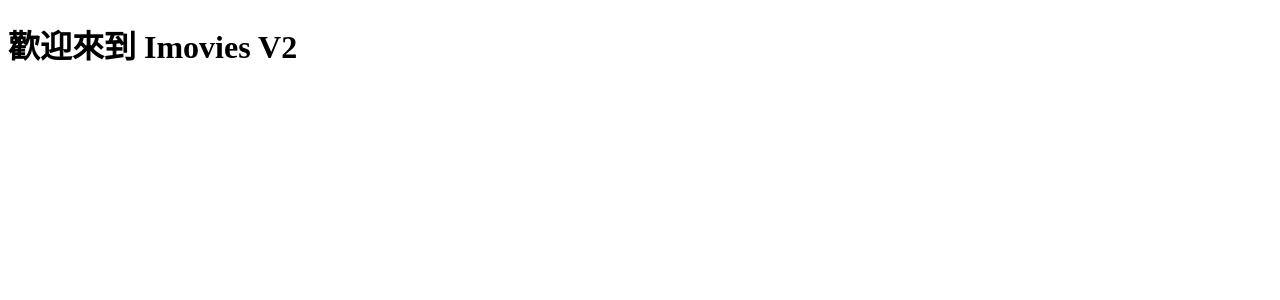
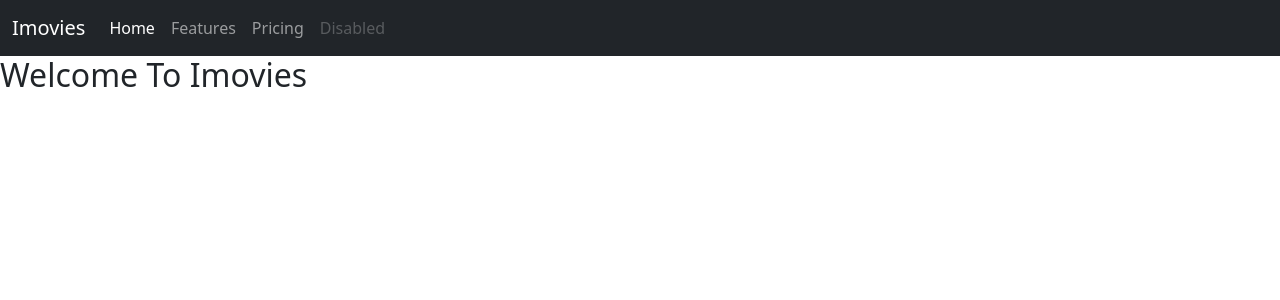
Before and after one commit to weijay0804/Flask-Imovies-V2, a Flask app: page / in a window 1280 px wide. Shown: the top 300 px of the page. Run offline with Flask 2, Linux system fonts and the light colour scheme; data that the repository does not hold is empty.

Commit message:
新增 base模板

```diff
--- a/app/api/movies.py
+++ b/app/api/movies.py
@@ -1,5 +1,8 @@
-import re
-import flask
+'''
+
+    movies API
+
+'''
 
 
 from flask import jsonify, request
--- /dev/null
+++ b/app/templates/base.html
@@ -0,0 +1,38 @@
+<!-- base 模板 -->
+
+<!DOCTYPE html>
+<html lang="en">
+<head>
+    {% block head %}
+    <meta charset="UTF-8">
+    <meta http-equiv="X-UA-Compatible" content="IE=edge">
+    <meta name="viewport" content="width=device-width, initial-scale=1.0">
+    <link href="https://cdn.jsdelivr.net/npm/bootstrap@5.0.2/dist/css/bootstrap.min.css" rel="stylesheet" integrity="sha384-EVSTQN3/azprG1Anm3QDgpJLIm9Nao0Yz1ztcQTwFspd3yD65VohhpuuCOmLASjC" crossorigin="anonymous">
+    <script src="https://cdn.jsdelivr.net/npm/bootstrap@5.0.2/dist/js/bootstrap.bundle.min.js" integrity="sha384-MrcW6ZMFYlzcLA8Nl+NtUVF0sA7MsXsP1UyJoMp4YLEuNSfAP+JcXn/tWtIaxVXM" crossorigin="anonymous"></script>
+    <title> {% block title %} Document {% endblock title %}</title>
+    {% endblock head %}
+</head>
+<body>
+    <!-- 導覽列 -->
+    <nav class="navbar navbar-expand-lg navbar-dark bg-dark">
+        <div class="container-fluid">
+          <a class="navbar-brand" href="#">Imovies</a>
+          <button class="navbar-toggler" type="button" data-bs-toggle="collapse" data-bs-target="#navbarNavAltMarkup" aria-controls="navbarNavAltMarkup" aria-expanded="false" aria-label="Toggle navigation">
+            <span class="navbar-toggler-icon"></span>
+          </button>
+          <div class="collapse navbar-collapse" id="navbarNavAltMarkup">
+            <div class="navbar-nav">
+              <a class="nav-link active" aria-current="page" href="#">Home</a>
+              <a class="nav-link" href="#">Features</a>
+              <a class="nav-link" href="#">Pricing</a>
+              <a class="nav-link disabled" href="#" tabindex="-1" aria-disabled="true">Disabled</a>
+            </div>
+          </div>
+        </div>
+    </nav>
+
+    {% block content %}
+    {% endblock content %}
+
+</body>
+</html>
--- a/app/templates/index.html
+++ b/app/templates/index.html
@@ -1,55 +1,13 @@
-<!DOCTYPE html>
-<html lang="en">
-<head>
-    <meta charset="UTF-8">
-    <meta http-equiv="X-UA-Compatible" content="IE=edge">
-    <meta name="viewport" content="width=device-width, initial-scale=1.0">
-    <title>Document</title>
-</head>
-<body>
-    <h1>歡迎來到 Imovies V2 </h1>
-    <div id = 'contain'></div>
+{% extends 'base.html' %}
 
-    <script>
-        var dataurl = '/api/v1/movies'
-        var xhr = new XMLHttpRequest()
-        xhr.open('GET', dataurl, true)
-        xhr.send()
-        xhr.onload = function(){
-            var dataset = JSON.parse(this.responseText)
-            console.log(dataset['movies'][0].title)
-            print(dataset)
-        }
+{% block title %} Imovies-Home {% endblock title %}
 
-        function print(dataset) {
-            dataset['movies'].forEach( (data, index) => {
-                let newCard = document.createElement('div')
-                let og_title = data.original_title
-                if (og_title === null) {
-                    og_title = ''
-                }
-                else {
-                    og_title = `(${data.original_title})`
-                }
+{% block content %}
+    <h2> Welcome To Imovies </h2>
+    <div id="contain">
 
-                newCard.className = 'infoCard'
+    </div>
 
-                document.querySelector('#contain').appendChild(newCard)
+    <script src="{{ url_for('static', filename = 'js/hot_movies.js') }}"></script>
 
-
-                let NewCardInfo = `
-                    <span class = 'order'>${index + 1}</sapn>
-                    <h3 class = 'name'>${data.title} ${og_title}</h3>
-                    <p class = 'rate'>評分: ${data.rate}</p>
-                    <a href = 'https://www.imdb.com/title/${data.imdb_id}'> IMdb </a>
-                 `
-
-                newCard.innerHTML = NewCardInfo
-            })
-        }
-
-    </script>
-
-    </script>
-</body>
-</html>
+{% endblock content %}
```
Also changed, not shown: app/static/js/hot_movies.js (added, +36 -0 lines).
